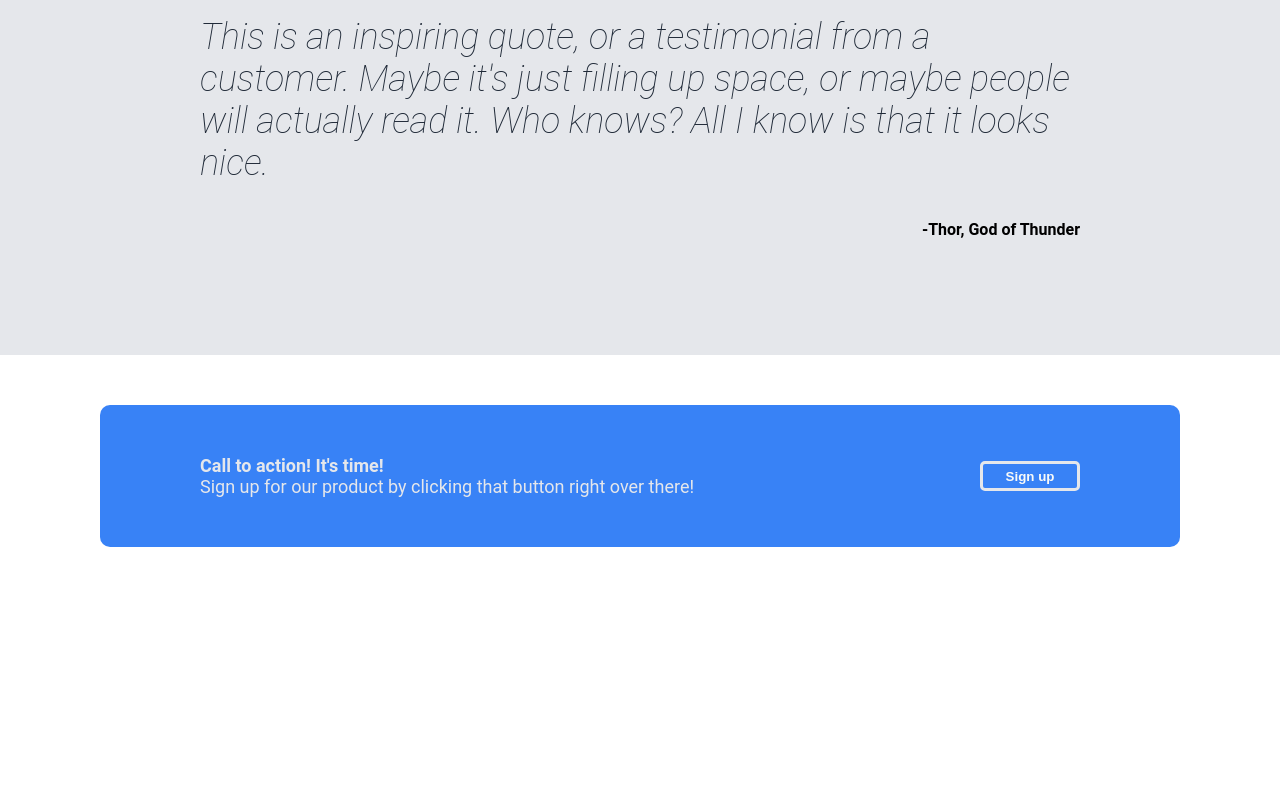
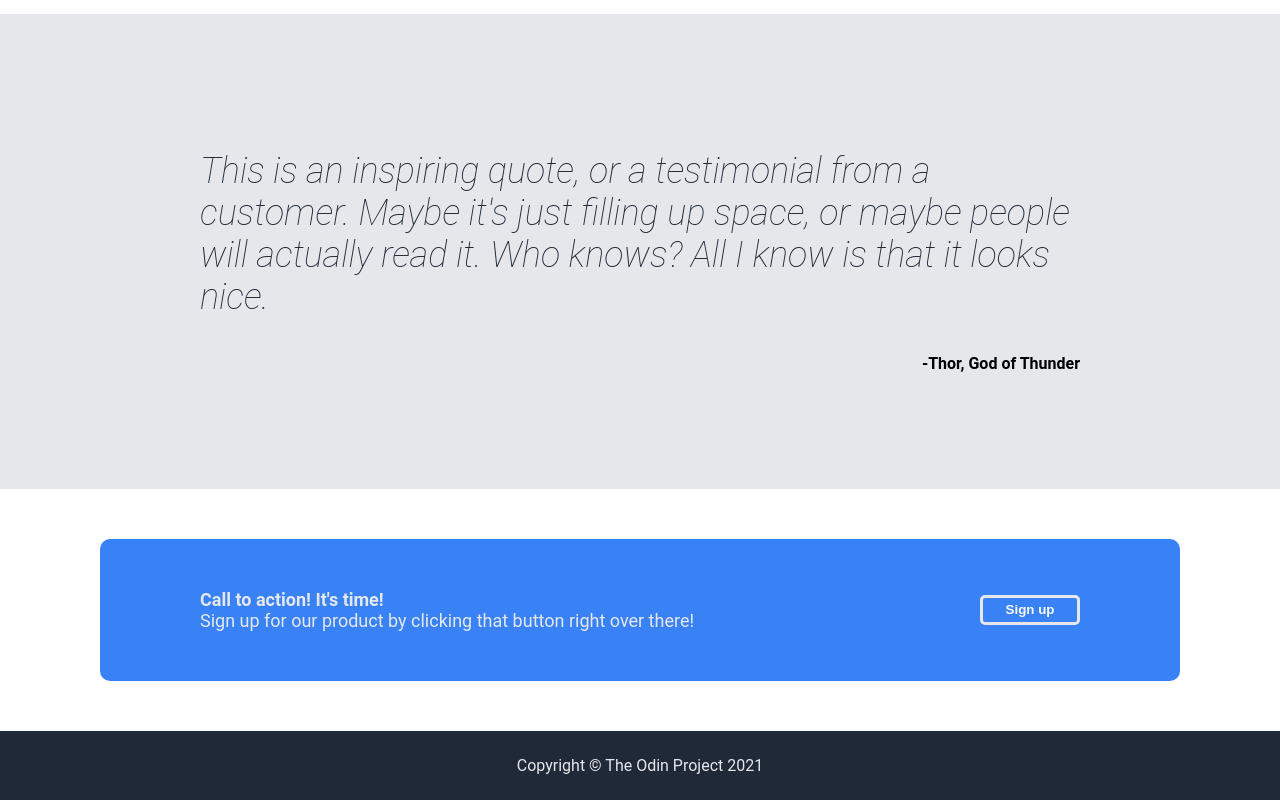
Before and after one commit to hainx1610/odin-landing-page, a plain HTML site: page index.html in a window 1280 px wide. Shown: the part 946-1746 px from the top of the page. Before the commit the page ends 1543 px from the top, so only its background shows below. Drawn offline with Linux system fonts and the light colour scheme.

Commit message:
update footer section

```diff
--- a/index.html
+++ b/index.html
@@ -65,6 +65,7 @@
     </div>
 
     <div class="footer">
+        <div>Copyright &#169; The Odin Project 2021</div>
     </div>
 </body>
 </html>
--- a/styles.css
+++ b/styles.css
@@ -43,6 +43,7 @@
 }
 
 .header img {
+    width: 500px;
     align-self: flex-start;
 }
 
@@ -139,3 +140,12 @@
     border-color:#E5E7EB;
     border-style:solid;
 }
+
+.footer {
+    background-color: #1F2937;
+    color: #E5E7EB;
+    display: flex;
+    padding: 25px;
+    justify-content: center;
+    align-items: center;
+}
```
